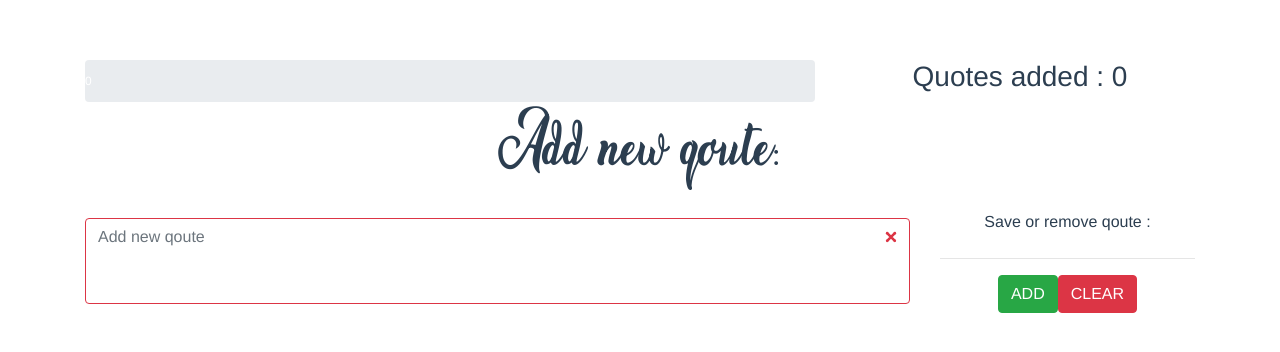
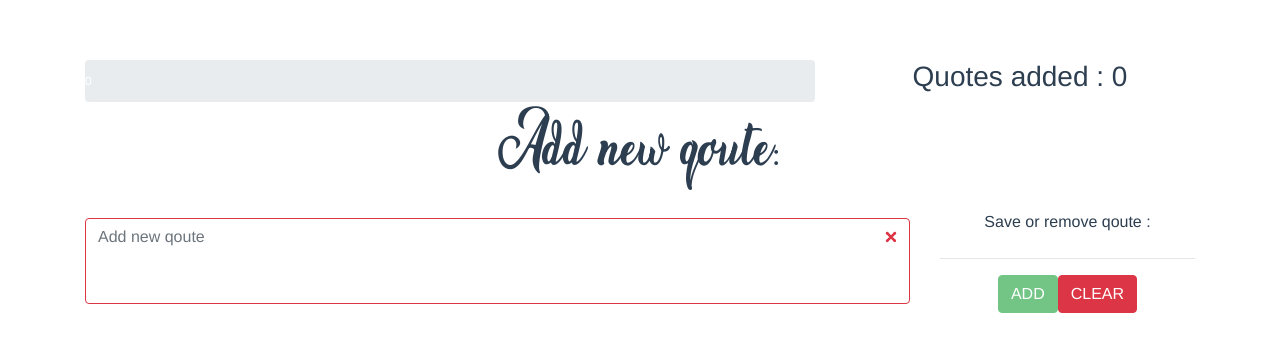
Before and after one commit to ngazic/vue-cool-quotes-app, a Vue app: page / in a window 1280 px wide. Shown: the top 352 px of the page. Built offline with nearby package versions, Linux system fonts and the light colour scheme.

Commit message:
added validation for max number of qoutes

```diff
--- a/src/components/NewQoute.vue
+++ b/src/components/NewQoute.vue
@@ -6,6 +6,7 @@
       placeholder="Add new qoute"
       :state="text.length >= 3"
       v-model="text"
+      :disabled="counter >=10"
       rows="3"
       max-rows="8"
       ></b-form-textarea>
@@ -13,7 +14,7 @@
       <b-col sm="4" md="3" lg="3">
       <label for="textarea-auto-height">Save or remove qoute :</label>
       <hr>
-        <b-button variant="success" :disabled="counter >=10" @click="addNewQoute">ADD</b-button>
+        <b-button variant="success" :disabled="counter >=10 || text.length <3" @click="addNewQoute">ADD</b-button>
         <b-button variant="danger"  @click="clear">CLEAR</b-button>
       </b-col>
     </b-row>
@@ -49,7 +50,7 @@ export default {
       //eslint-disable-next-line no-console
       console.log(this);
       this.addQoute({id: iD, text: this.text});
-      this.$data.text = "you saved it georgeinn ";
+      this.$data.text = "";
     },
     clear: function() {
       this.text = '';
```
